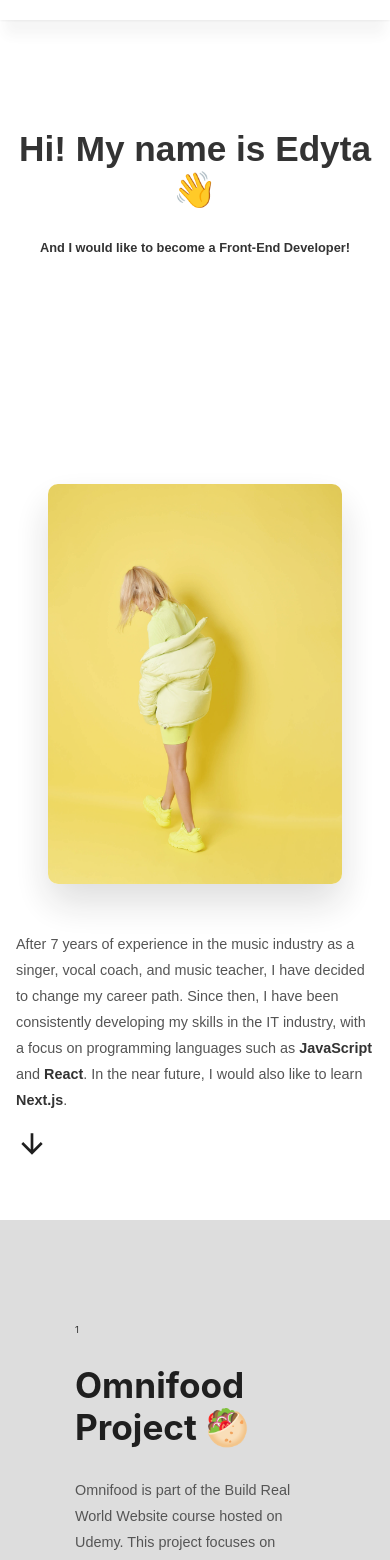
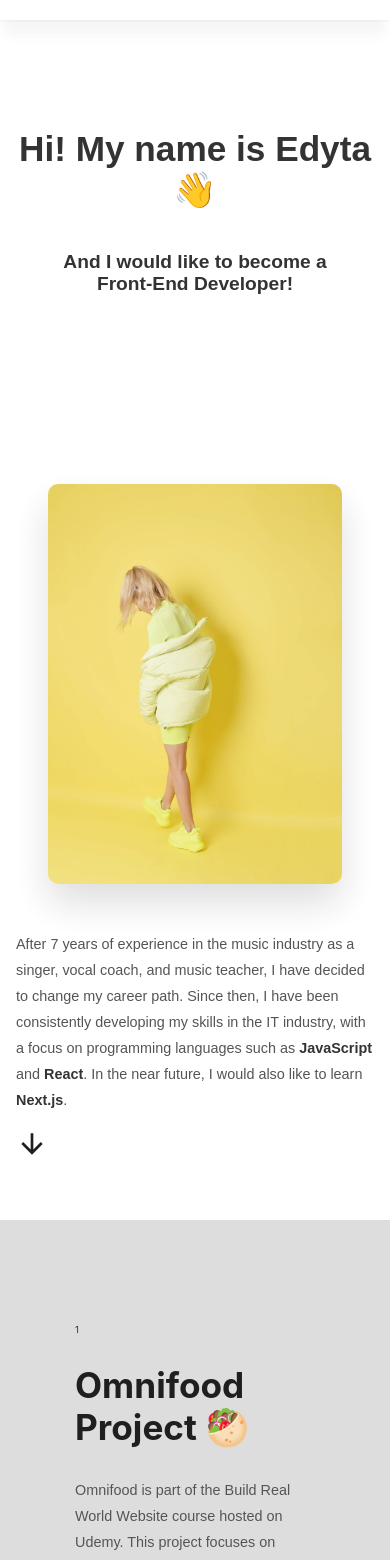
Before and after one commit to edyta-cymer/edi-portfolio, a React (Create React App) app: page / in a window 390 px wide. Shown: the part 100-1660 px from the top of the page. Built offline with nearby package versions, Linux system fonts and the light colour scheme; a web font is replaced by a local one.

Commit message:
fixing media queries

```diff
--- a/src/index.css
+++ b/src/index.css
@@ -382,8 +382,18 @@ h3:hover {
     position: inherit;
     left: none;
   }
+  .p-about-margin {
+    margin-left: 4rem;
+    margin-right: 4rem;
+  }
+
+  .h1-main {
+    margin-bottom: 5rem;
+  }
   .home {
     padding-top: 10rem;
+    margin-left: 2rem;
+    margin-right: 2rem;
   }
   .section-work {
     display: grid;
@@ -400,6 +410,14 @@ h3:hover {
     /* 9px / 16px  */
     font-size: 56.25%;
   }
+  .header:hover {
+    transform: none;
+  }
+  h4 {
+    margin-right: 5rem;
+    margin-left: 5rem;
+  }
+
   .section-work {
     display: grid;
     grid-template-columns: repeat(2, 1fr);
@@ -408,6 +426,11 @@ h3:hover {
     padding: 2.2rem 0 2.2rem 0;
     margin-left: 3rem;
     margin-right: 3rem;
+  }
+  .p-about-margin {
+    margin-left: 4rem;
+    margin-right: 4rem;
+    margin-bottom: 2rem;
   }
 }
 @media (max-width: 59em) {
@@ -420,7 +443,7 @@ h3:hover {
     grid-template-columns: repeat(1, 1fr);
   }
   .card {
-    height: 35rem;
+    height: 44rem;
   }
   .section-about {
     display: flex;
@@ -451,9 +474,7 @@ h3:hover {
   .header {
     height: 10rem;
   }
-  h4 {
-    font-size: 1.6rem;
-  }
+
   .section-about {
     padding: 0 2rem;
   }
@@ -480,7 +501,7 @@ h3:hover {
   .photo-two {
     margin: 0 auto;
     border-radius: 20px;
-    opacity: 1;
+    opacity: 0.6;
   }
 }
 
@@ -491,9 +512,7 @@ h3:hover {
   h1 {
     font-size: 4.4rem;
   }
-  h4 {
-    font-size: 1.6rem;
-  }
+
   .section-about {
     padding: 0 2rem;
   }
```
